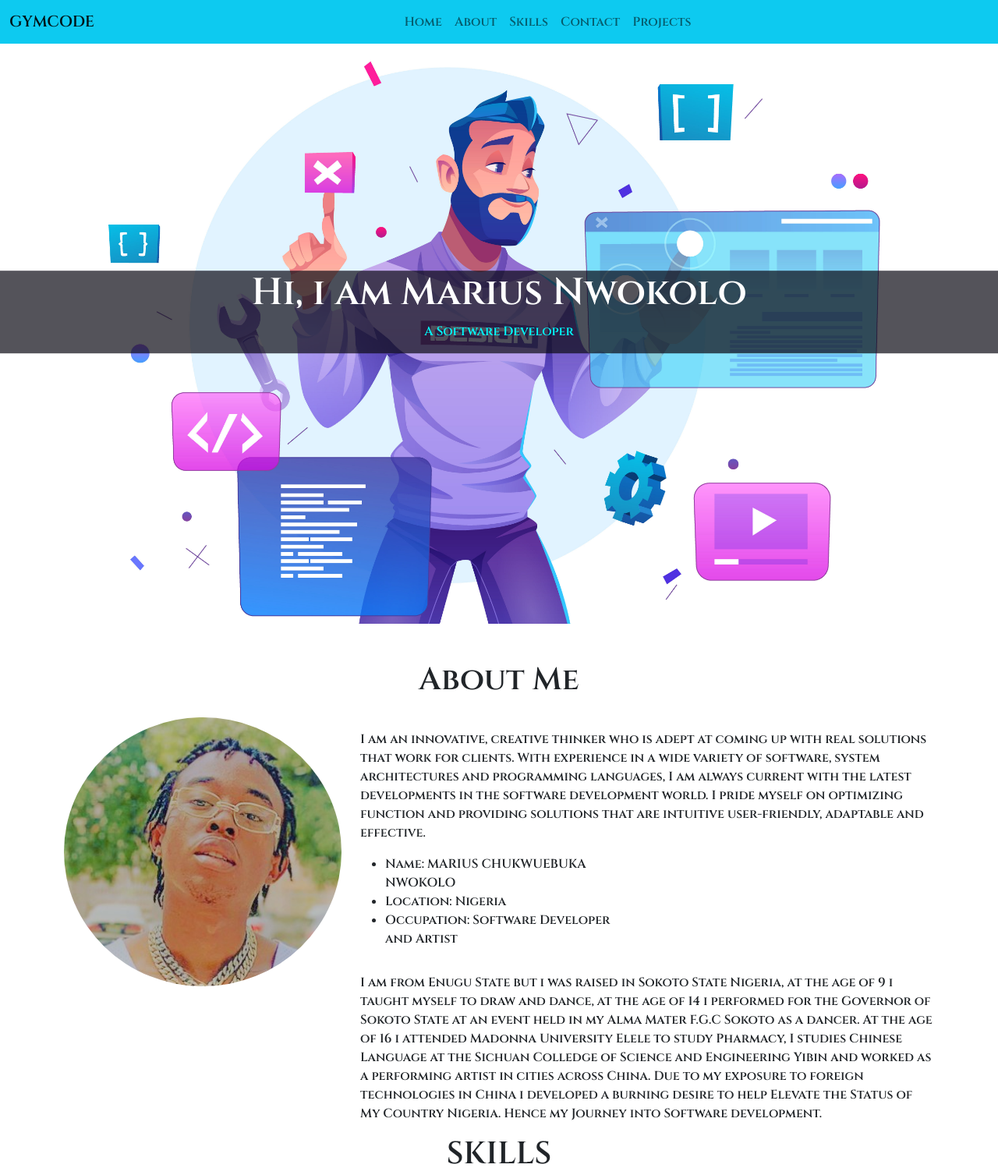
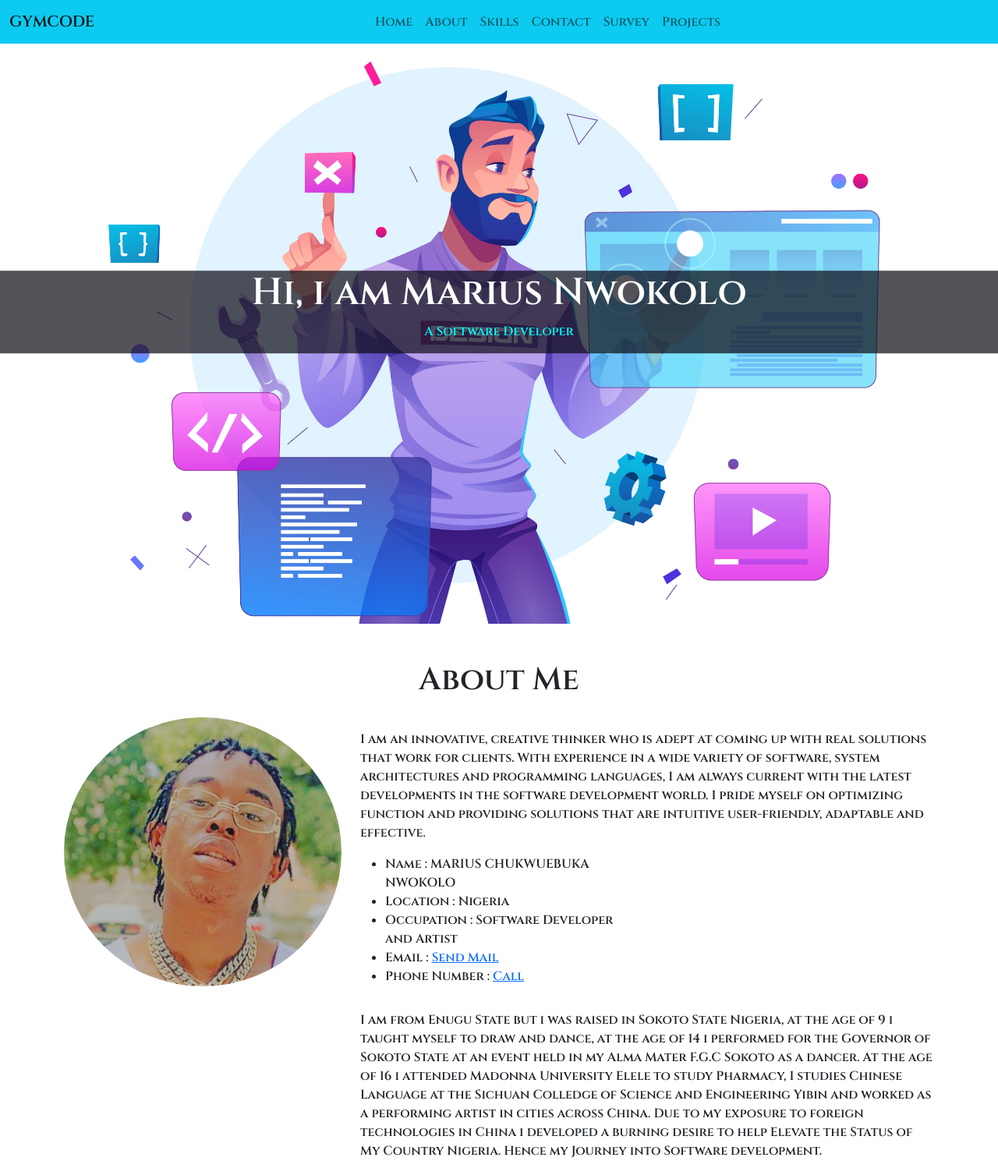
Before and after one commit to Goldmyn/MARIUS_PORTFOLIO, a plain HTML site: page index.html in a window 1280 px wide. Shown: the top 1507 px of the page at 78% size. Drawn offline with Linux system fonts and the light colour scheme.

Commit message:
Changes to be committed: 	renamed:    portfolio.html -> index.html

```diff
--- a/portfolio.html
+++ b/index.html
@@ -21,7 +21,7 @@
  <main>
 	<nav class="navbar navbar-expand-md navbar-light bg-info fixed-top">
   <div class="container-fluid">
-    <a class="navbar-brand txt" href="portfolio.html">GYMCODE</a>
+    <a class="navbar-brand txt" href="index.html">GYMCODE</a>
     <button class="navbar-toggler" type="button" data-bs-toggle="collapse" data-bs-target="#navbarNav" aria-controls="navbarNav" aria-expanded="false" aria-label="Toggle navigation">
       <span class="navbar-toggler-icon"></span>
     </button>
@@ -37,7 +37,10 @@
           <a class="nav-link" href="#skills">Skills</a>
         </li>
         <li class="nav-item txt">
-          <a class="nav-link" href="survey.html">Contact</a>
+          <a class="nav-link" href="#contact">Contact</a>
+        </li>
+        <li class="nav-item txt">
+          <a class="nav-link" href="survey.html">Survey</a>
         </li>
         <li class="nav-item txt">
           <a class="nav-link" href="#project">Projects</a>
@@ -75,13 +78,14 @@
                       I pride myself on optimizing function and providing solutions that are intuitive user-friendly, adaptable and effective.
 
                     </p>
-                    <div class="row mt-3">
+                    <div class="row mt-3" id="contact">
                         <div class="col-md-6">
                             <ul class="txt flt" >
-                                <li>Name: MARIUS CHUKWUEBUKA NWOKOLO</li>
-                                <li>Location: Nigeria</li>
-                                <li>Occupation: Software Developer and Artist</li>
-
+                                <li>Name : MARIUS CHUKWUEBUKA NWOKOLO</li>
+                                <li>Location : Nigeria</li>
+                                <li>Occupation : Software Developer and Artist</li>
+                                <li>Email : <a href="mailto: mariusnwokolo24@gmail.com?subject = Feedback&body = Message">Send Mail</a></li>
+                                <li>Phone Number : <a href="tel:+2348103736627"> Call</a></li>
                             </ul>
                         </div>
                     </div>
```
